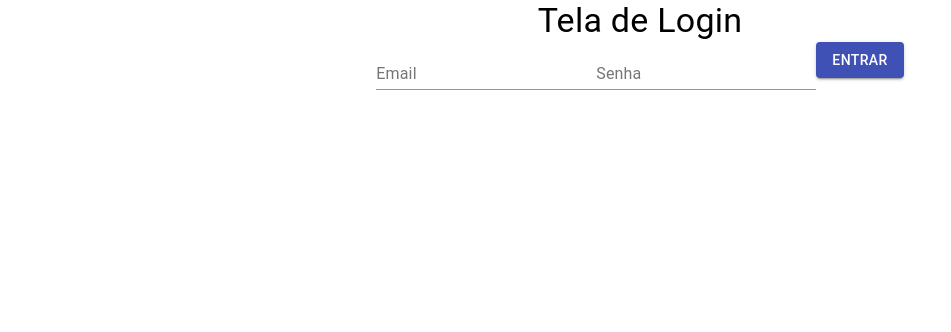
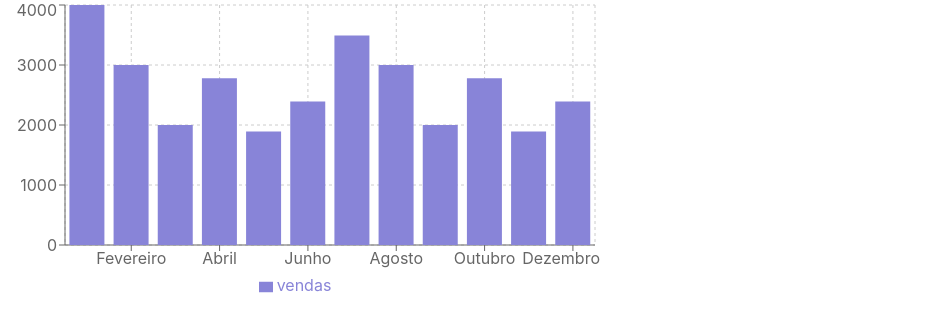
Before and after one commit to gasperpb/REACT, a React (Create React App) app: page / in a window 1280 px wide. Shown: the top 332 px of the page, without its empty margins (0-951 px from the left). Built offline with nearby package versions, Linux system fonts and the light colour scheme.

Commit message:
first commit

```diff
--- a/package.json
+++ b/package.json
@@ -7,9 +7,12 @@
     "@testing-library/jest-dom": "^5.16.5",
     "@testing-library/react": "^13.4.0",
     "@testing-library/user-event": "^13.5.0",
+    "chart.js": "^4.2.1",
     "react": "^18.2.0",
+    "react-chartjs-2": "^5.2.0",
     "react-dom": "^18.2.0",
     "react-scripts": "5.0.1",
+    "recharts": "^2.5.0",
     "web-vitals": "^2.1.4"
   },
   "scripts": {
--- a/src/App.js
+++ b/src/App.js
@@ -1,10 +1,9 @@
 import "./App.css";
-import LoginScreen from "./components/login";
-
+import BarChartComponent from "./components/grafico/graficobarras";
 function App() {
   return (
     <div className="App">
-      <LoginScreen />
+      <BarChartComponent />
     </div>
   );
 }
--- /dev/null
+++ b/src/components/grafico/data.json
@@ -0,0 +1,14 @@
+[
+  { "name": "Janeiro", "vendas": 4000 },
+  { "name": "Fevereiro", "vendas": 3000 },
+  { "name": "Março", "vendas": 2000 },
+  { "name": "Abril", "vendas": 2780 },
+  { "name": "Maio", "vendas": 1890 },
+  { "name": "Junho", "vendas": 2390 },
+  { "name": "Julho", "vendas": 3490 },
+  { "name": "Agosto", "vendas": 3000 },
+  { "name": "Setembro", "vendas": 2000 },
+  { "name": "Outubro", "vendas": 2780 },
+  { "name": "Novembro", "vendas": 1890 },
+  { "name": "Dezembro", "vendas": 2390 }
+]
--- /dev/null
+++ b/src/components/grafico/graficobarras.jsx
@@ -0,0 +1,18 @@
+import React from 'react';
+import { BarChart, Bar, XAxis, YAxis, CartesianGrid, Tooltip, Legend } from 'recharts';
+import data from './data.json';
+
+function BarChartComponent() {
+  return (
+    <BarChart width={600} height={300} data={data}>
+      <CartesianGrid strokeDasharray="3 3" />
+      <XAxis dataKey="name" />
+      <YAxis />
+      <Tooltip />
+      <Legend />
+      <Bar dataKey="vendas" fill="#8884d8" />
+    </BarChart>
+  );
+}
+
+export default BarChartComponent;
```
Also changed, not shown: src/components/grafico/README.md (added), 1 other file (tests, documents, lock files or other folders).
